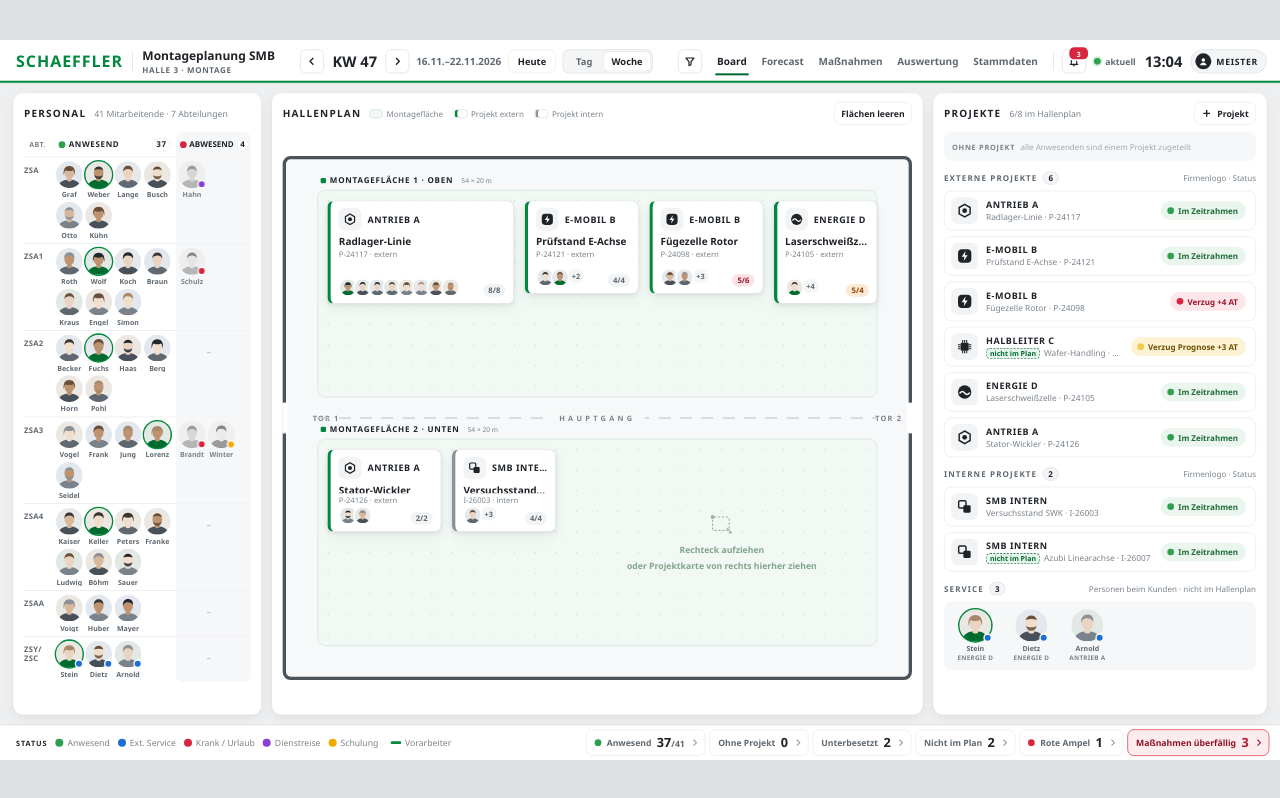
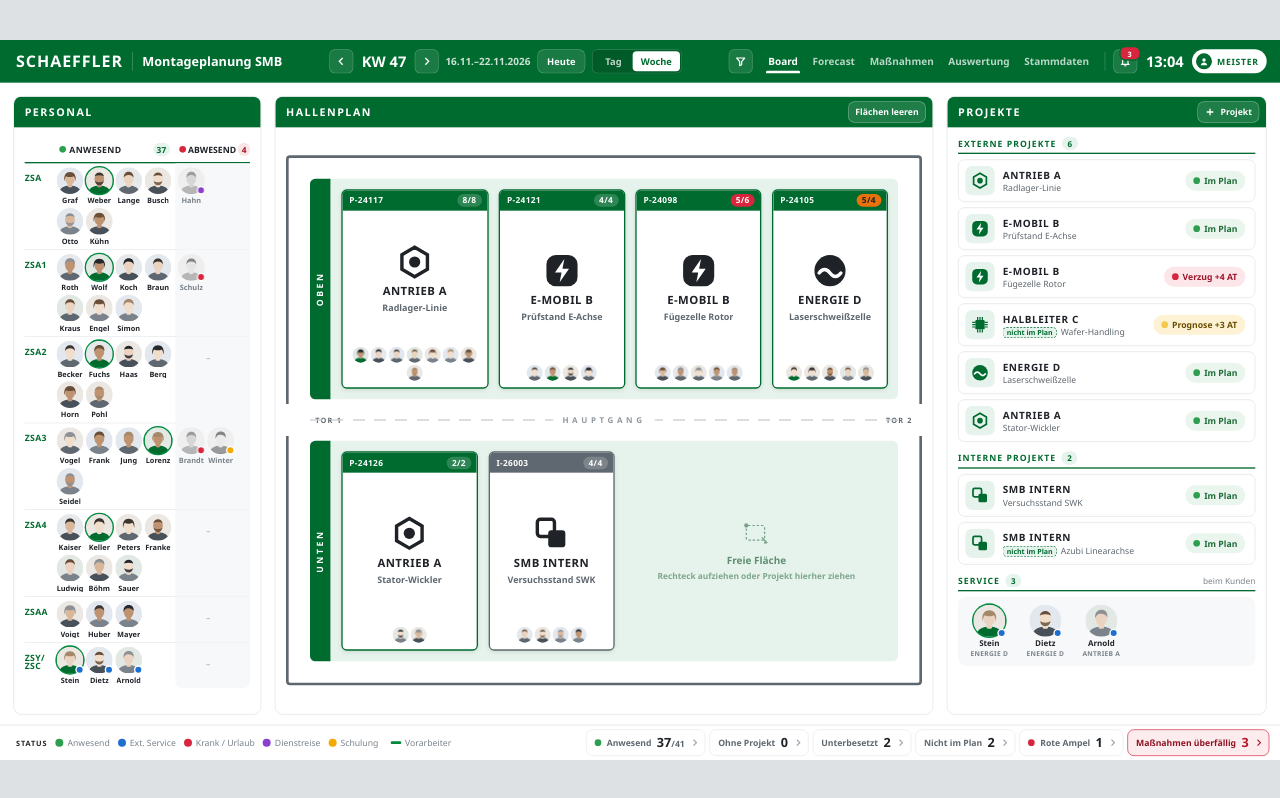
Before and after one commit to lenski84/test-data1, a plain HTML site: page montageboard/index.html in a window 1280 px wide. Drawn offline with Linux system fonts and the light colour scheme.

Commit message:
Montageboard: Corporate-Look mit kräftigem Grün, vollerer Hallenplan
Grüne Kopfzeile und Bereichs-Kopfbalken, weniger Kleintext, Projekte
füllen die Montageflächen in voller Höhe mit großem Logo und Firmennamen,
Flächen mit grünem Seitenbalken (OBEN/UNTEN), größere Projektzeilen.

Co-Authored-By: Claude Opus 5.5 <noreply@anthropic.com>
Claude-Session: https://claude.ai/code/session_01FF7tkQzNvBLpewGBDK23vb

```diff
--- a/montageboard/index.html
+++ b/montageboard/index.html
@@ -598,6 +598,101 @@ input{font:inherit}
 .pt.abs .ph-img{filter:none;opacity:1}
 .pt.abs .ph-img::before{content:"";position:absolute;inset:0;border-radius:50%;background:rgba(246,247,248,.45);-webkit-backdrop-filter:grayscale(1);backdrop-filter:grayscale(1)}
 .ph-img .sd{z-index:1}
+
+/* =====================================================================
+   DESIGN 3 – hell, kräftiges Schaeffler-Grün, große klare Blöcke
+   ===================================================================== */
+#stage{background:#FFFFFF}
+.hdr{background:var(--green-dk);box-shadow:none;color:var(--white);height:64px}
+.hdr .wordmark{color:var(--white)}
+.hdr .brand .sep{background:rgba(255,255,255,.3)}
+.hdr .app-title{color:var(--white);font-size:19px;font-weight:600}
+.hdr .app-title small,.hdr .sync{display:none}
+.hdr .icon-btn,.hdr .btn{background:rgba(255,255,255,.1);border-color:rgba(255,255,255,.25);color:var(--white)}
+.hdr .kw-label{color:var(--white)}
+.hdr .kw-range{color:rgba(255,255,255,.8)}
+.hdr .seg{background:rgba(0,0,0,.15);border-color:rgba(255,255,255,.2)}
+.hdr .seg button{color:rgba(255,255,255,.75)}
+.hdr .seg button.on{background:var(--white);color:var(--green-dk);box-shadow:none}
+.hdr .tabs button{color:rgba(255,255,255,.72)}
+.hdr .tabs button.on{color:var(--white)}
+.hdr .tabs button.on::after{background:var(--white);bottom:0;height:4px;border-radius:2px 2px 0 0}
+.hdr .vsep{background:rgba(255,255,255,.25)}
+.hdr .clock{color:var(--white)}
+.hdr .role{background:var(--white);border:0;color:var(--green-dk)}
+.hdr .role span{background:var(--green-dk)}
+.badge-n{border-color:var(--green-dk)}
+
+.main{grid-template-columns:372px minmax(0,1fr) 480px;gap:20px;padding:20px 20px 16px}
+#v-board > .panel{background:var(--white);border:1px solid #DDE1E4;border-radius:12px;box-shadow:none;padding:0 16px 16px;overflow:hidden}
+.ph{height:46px;margin:0 -16px 14px;padding:0 10px 0 16px;background:var(--green-dk);color:var(--white)}
+.ph h2{font-size:16px;font-weight:700;letter-spacing:.14em;color:var(--white)}
+.ph .sub,.legend-mini{display:none!important}
+.ph .btn{background:rgba(255,255,255,.12);border-color:rgba(255,255,255,.35);color:var(--white);height:32px}
+
+/* Personal */
+.pt-h{height:40px;font-size:13px;letter-spacing:.08em;border-bottom:2px solid var(--green-dk)}
+.pt-h > span:first-child{font-size:0}
+.pt-h .c-ab{background:transparent;border-radius:0}
+.pt-h .count{background:var(--green-lt);border:0;color:var(--green-dk);font-size:12.5px}
+.pt-h .c-ab .count{background:#FBE3E6;color:#9E1528}
+.prow .dl{font-size:13px;color:var(--green-dk);font-weight:800;padding-top:16px}
+.prow .c-ab{background:#F7F8F9}
+.pt .cap{font-size:11px;color:var(--text);font-weight:600}
+
+/* Hallenplan */
+.mapwrap{align-items:flex-start}
+.map{background:#FFFFFF;border:4px solid #5F6870;border-radius:6px}
+.gate{background:var(--white)}
+.gate-l{background:transparent;color:var(--text-2);font-size:11px;font-weight:800}
+.aisle span{background:var(--white);color:#8F989F;font-size:12px}
+.fl{background:var(--green-lt)!important;border:0;border-radius:0 8px 8px 0}
+.fl.drop-ok{box-shadow:inset 0 0 0 3px var(--green)}
+.fl-band{position:absolute;background:var(--green-dk);border-radius:8px 0 0 8px;display:grid;place-items:center;pointer-events:none}
+.fl-band span{writing-mode:vertical-rl;transform:rotate(180deg);color:var(--white);font-size:13px;font-weight:800;letter-spacing:.3em}
+.fl-hint{color:#5E8E6F;font-size:15px;font-weight:700;gap:6px}
+.fl-hint span{font-size:12.5px;font-weight:600;color:#7FA58C}
+.fl-hint svg{width:44px;height:44px}
+.pr{padding:0;gap:0;border:2px solid var(--green-dk);border-left-width:2px;border-radius:8px;background:var(--white);box-shadow:0 2px 6px rgba(0,60,25,.12);overflow:hidden;display:flex;flex-direction:column}
+.pr.in{border-color:#5F6870;border-style:solid}
+.pr-h{height:30px;flex:none;background:var(--green-dk);color:var(--white);display:flex;align-items:center;justify-content:space-between;padding:0 8px 0 10px;font-size:12.5px;font-weight:700;letter-spacing:.04em}
+.pr.in .pr-h{background:#5F6870}
+.pcnt{background:rgba(255,255,255,.18);border-radius:10px;padding:1px 8px;font-size:12.5px;font-weight:800}
+.pcnt.under{background:var(--st-ab)}
+.pcnt.over{background:var(--warn);color:var(--text)}
+.pr-b{flex:1;min-height:0;display:flex;flex-direction:column;align-items:center;justify-content:center;gap:6px;padding:8px;text-align:center}
+.pr-b .mk{width:56px;height:56px;color:var(--text)}
+.pr-b .cn{font-size:17px;font-weight:800;letter-spacing:.04em;line-height:1.15;max-width:100%}
+.pr-b .pn{font-size:13.5px;font-weight:600;color:var(--text-2);max-width:100%;white-space:nowrap;overflow:hidden;text-overflow:ellipsis}
+.pr .stk{flex:none;display:flex;flex-wrap:wrap;justify-content:center;gap:3px;padding:0 6px 10px;margin:0}
+.pr .stk .av{margin:0;width:24px;height:24px;border:0}
+.pr .stk .more{margin:0;border:0}
+.pr .dim-m{left:auto;right:6px;bottom:auto;top:34px;border-radius:4px}
+.pr .del{top:36px;right:6px}
+.pr.sel{box-shadow:0 0 0 4px rgba(0,137,61,.35),0 10px 24px rgba(0,60,25,.18)}
+.pr.focus{box-shadow:0 0 0 4px var(--green)}
+.ghost{border-radius:8px}
+
+/* Projekte */
+.sec-h{height:26px;border-bottom:2px solid var(--green-dk);padding-bottom:4px}
+.sec-h h3{font-size:13px;color:var(--green-dk);letter-spacing:.12em}
+.sec-h .count{background:var(--green-lt);border:0;color:var(--green-dk)}
+.sec-h .hint{font-size:12.5px}
+.pc2{height:64px;border-color:#DDE1E4;border-radius:10px}
+.pc2 > .mk{width:44px;height:44px;padding:8px;background:var(--green-lt);color:var(--green-dk)}
+.pc2 .tx b{font-size:15px}
+.pc2 .tx span{font-size:13px;color:var(--text-2)}
+.stat{height:30px;font-size:13px;padding:0 12px}
+.svcbox{background:#F7F8F9}
+.pt.svcp .cap{font-size:12px}
+.pt .cu{font-size:10px}
+
+/* Fußleiste */
+.ftr .lg{font-size:13px}
+.gate-l{background:var(--white)!important;padding:0 6px}
+.mapwrap{align-items:center}
+.pt-h{letter-spacing:.04em}
+.pt-h > span.c-ab{gap:3px}
 @media (prefers-reduced-motion:reduce){.pt.sel,.flash{animation:none}}
 </style>
 </head>
@@ -809,17 +904,17 @@ const ZUTEILUNG = {
 /* HALLE in Metern: Umriss 60 × 50 m mit zwei Montageflächen und Hauptgang */
 const HALLE = {w:60, h:50};
 const FLAECHEN = [
-  {id:'F1', n:'Montagefläche 1 · oben',  x:3, y:3,  w:54, h:20},
-  {id:'F2', n:'Montagefläche 2 · unten', x:3, y:27, w:54, h:20},
+  {id:'F1', n:'Montagefläche oben',  k:'OBEN',  x:4, y:2,  w:54, h:21},
+  {id:'F2', n:'Montagefläche unten', k:'UNTEN', x:4, y:27, w:54, h:21},
 ];
 /* PLAN – Projekt → aufgezogenes Rechteck (Meter, Hallenkoordinaten) */
 let PLAN = {
-  'P-24117':{x:4, y:4, w:18,h:10},
-  'P-24121':{x:23,y:4, w:11,h:9},
-  'P-24098':{x:35,y:4, w:11,h:9},
-  'P-24105':{x:47,y:4, w:10,h:10},
-  'P-24126':{x:4, y:28,w:11,h:8},
-  'I-26003':{x:16,y:28,w:10,h:8},
+  'P-24117':{x:5, y:3, w:14,h:19},
+  'P-24121':{x:20,y:3, w:12,h:19},
+  'P-24098':{x:33,y:3, w:12,h:19},
+  'P-24105':{x:46,y:3, w:11,h:19},
+  'P-24126':{x:5, y:28,w:13,h:19},
+  'I-26003':{x:19,y:28,w:12,h:19},
 };
 
 /* Stammdaten-Abruf per Projektnummer (fiktive ERP-Antworten) */
@@ -951,24 +1046,22 @@ function renderMap(){
   let html = `
     <span class="gate" style="top:${pc(23.5,50)};height:${pc(3,50)};left:-6px;width:8px"></span><span class="gate-l" style="left:34px;top:${pc(25,50)};transform:translateY(-50%)">TOR 1</span>
     <span class="gate" style="top:${pc(23.5,50)};height:${pc(3,50)};right:-6px;width:8px"></span><span class="gate-l" style="right:4px;top:${pc(25,50)};transform:translateY(-50%)">TOR 2</span>
-    <div class="aisle" style="${box({x:3,y:23,w:54,h:4})}"><span style="writing-mode:horizontal-tb;transform:none">HAUPTGANG</span></div>`;
+    <div class="aisle" style="${box({x:2,y:23,w:56,h:4})}"><span style="writing-mode:horizontal-tb;transform:none">HAUPTGANG</span></div>`;
   FLAECHEN.forEach(f=>{
-    html += `<div class="fl" data-fl="${f.id}" style="${box(f)};background-image:linear-gradient(to right,#EEF0F2 1px,transparent 1px),linear-gradient(to bottom,#EEF0F2 1px,transparent 1px);background-size:${100/(f.w/2)}% ${100/(f.h/2)}%">
-      <span class="fl-l">${f.n}<small>${f.w} × ${f.h} m</small></span></div>`;
+    html += `<div class="fl-band" style="${box({x:f.x-2,y:f.y,w:2,h:f.h})}"><span>${f.k}</span></div><div class="fl" data-fl="${f.id}" style="${box(f)}"></div>`;
   });
   // Hinweis auf größter freier Zone
-  const hz = [{x:28,y:29,w:28,h:16},{x:4,y:37,w:22,h:9},{x:25,y:15,w:31,h:7}].find(z=>frei(z));
-  if(hz) html += `<div class="fl-hint" style="${box(hz)}">${ICO.draw}Rechteck aufziehen<br><span style="font-weight:600">oder Projektkarte von rechts hierher ziehen</span></div>`;
+  const hz = [{x:33,y:29,w:23,h:17},{x:5,y:29,w:25,h:17},{x:5,y:4,w:25,h:17}].find(z=>frei(z));
+  if(hz) html += `<div class="fl-hint" style="${box(hz)}">${ICO.draw}Freie Fläche<br><span>Rechteck aufziehen oder Projekt hierher ziehen</span></div>`;
   Object.entries(PLAN).forEach(([nr,r])=>{
     const pr = PR(nr); if(!pr) return;
-    const ppl = leute(nr), n = ppl.length, maxAv = Math.max(1, Math.floor((r.w*15.5-100)/20));
+    const ppl = leute(nr), n = ppl.length, maxAv = Math.max(2, Math.floor((r.w*15.7-24)/27)*2);
     const vis = ppl.length>maxAv ? maxAv-1 : maxAv;
     const stk = ppl.slice(0,vis).map(p=>`<span class="av ph-${p.id}" draggable="true" data-pid="${p.id}" data-tip="${personTip(p)}"></span>`).join('') + (ppl.length>vis?`<span class="more">+${ppl.length-vis}</span>`:'');
     html += `<div class="pr ${pr.kl==='intern'?'in':''} ${S.selRect===nr?'sel':''} ${S.focus===nr?'focus':''}" data-nr="${nr}" style="${box(r)}" data-tip="${pr.nr} ${pr.nm} · ${LOGO[pr.c].n}\nFläche ${r.w} × ${r.h} m · Personal ${n}/${pr.soll}">
-      <span class="dim-m">${r.w} × ${r.h} m</span>
-      <div class="co">${mk(pr.c)}<b>${LOGO[pr.c].n}</b></div>
-      <div class="pn">${pr.nm}</div><div class="nr2">${nr} · ${pr.kl}</div>
-      <div class="ft"><span class="stk">${stk}</span><span class="cnt ${n<pr.soll?'under':n>pr.soll?'over':''}">${n}/${pr.soll}</span></div>
+      <div class="pr-h"><span>${nr}</span><span class="pcnt ${n<pr.soll?'under':n>pr.soll?'over':''}">${n}/${pr.soll}</span></div>
+      <div class="pr-b"><span class="mk">${LOGO[pr.c].svg}</span><b class="cn">${LOGO[pr.c].n}</b><span class="pn">${pr.nm}</span></div>
+      <div class="stk">${stk}</div><span class="dim-m">${r.w} × ${r.h} m</span>
       <button class="del" data-del="${nr}" aria-label="Aus dem Plan nehmen" data-tip="Aus dem Plan nehmen">${ICO.x}</button><span class="rz" data-tip="Größe ändern"></span></div>`;
   });
   if(S.ghost) html += `<div class="ghost ${S.ghost.bad?'bad':''}" style="${box(S.ghost)}">${S.ghost.w} × ${S.ghost.h} m</div>`;
@@ -983,24 +1076,24 @@ function renderProjects(){
   const ohne = MITARBEITER.filter(p=>istAnw(p) && !ZUTEILUNG[p.id]);
   const nPlan = PROJEKTE.filter(p=>p.kl!=='service' && imPlan(p)).length, nHalle = PROJEKTE.filter(p=>p.kl!=='service').length;
   $('#projSub').textContent = `${nPlan}/${nHalle} im Hallenplan`;
-  let html = `<div class="ohne ${ohne.length?'has':''}" id="ohne" data-drop="ohne"><span class="l">Ohne Projekt</span>
+  let html = `<div class="ohne ${ohne.length?'has':''}" ${ohne.length?'':'hidden'} id="ohne" data-drop="ohne"><span class="l">Ohne Projekt</span>
     ${ohne.length ? ohne.map(p=>`<span class="ph-img ph-${p.id}" style="width:28px;height:28px" draggable="true" data-pid="${p.id}" data-tip="${personTip(p)}"><i class="sd ${STATUS[p.s].c}"></i></span>`).join('') : '<span class="t">alle Anwesenden sind einem Projekt zugeteilt</span>'}</div>`;
-  [['extern','Externe Projekte','Firmenlogo · Status'],['intern','Interne Projekte','Firmenlogo · Status']].forEach(([k,l,hint])=>{
+  [['extern','Externe Projekte',''],['intern','Interne Projekte','']].forEach(([k,l,hint])=>{
     const list = PROJEKTE.filter(p=>p.kl===k);
     html += `<div class="sec"><div class="sec-h"><h3>${l}</h3><span class="count">${list.length}</span><span class="hint">${hint}</span></div><div class="plist2">${list.map(zeile).join('')}</div></div>`;
   });
   const svc = MITARBEITER.filter(p=>p.s==='ex');
-  html += `<div class="sec"><div class="sec-h"><h3>Service</h3><span class="count">${svc.length}</span><span class="hint">Personen beim Kunden · nicht im Hallenplan</span></div>
+  html += `<div class="sec"><div class="sec-h"><h3>Service</h3><span class="count">${svc.length}</span><span class="hint">beim Kunden</span></div>
     <div class="svcbox" data-drop="svc">${svc.map(p=>{ const pr=PR(ZUTEILUNG[p.id]);
       return `<div class="pt svcp ${S.sel===p.id?'sel':''}" draggable="true" data-pid="${p.id}" data-tip="${personTip(p)}">${foto(p)}<span class="cap">${surname(p.n)}</span><span class="cu">${pr?LOGO[pr.c].n:''}</span></div>`; }).join('') || '<span class="t">niemand im externen Service</span>'}</div></div>`;
   box2.innerHTML = html;
 }
 function zeile(pr){
   const f = forecast(pr), d = f.amp[2];
-  const st = d==='g' ? 'Im Zeitrahmen' : d==='y' ? `Verzug Prognose +${pr.verzug.at} AT` : `Verzug +${pr.verzug.at} AT`;
+  const st = d==='g' ? 'Im Plan' : d==='y' ? `Prognose +${pr.verzug.at} AT` : `Verzug +${pr.verzug.at} AT`;
   return `<article class="pc2 ${S.focus===pr.nr?'focus':''}" data-nr="${pr.nr}" draggable="true" data-tip="${pr.nr} ${pr.nm} · Phase ${pr.cur} · bis ${pr.to}\nPersonal Ist ${ist(pr)} / Soll ${pr.soll}${imPlan(pr)?'':'\nNoch nicht im Hallenplan – auf eine Montagefläche ziehen'}">
     <span class="mk">${LOGO[pr.c].svg}</span>
-    <div class="tx"><b>${LOGO[pr.c].n}</b><span>${imPlan(pr)?'':'<em class="np">nicht im Plan</em>'}${pr.nm} · ${pr.nr}</span></div>
+    <div class="tx"><b>${LOGO[pr.c].n}</b><span>${imPlan(pr)?'':'<em class="np">nicht im Plan</em>'}${pr.nm}</span></div>
     <span class="stat ${d}"><i></i>${st}</span></article>`;
 }
 
@@ -1444,7 +1537,7 @@ stage.addEventListener('drop', e=>{
   }
   // Projektkarte auf Fläche → Standardrechteck an der Abwurfstelle
   const pr = PR(d.nr), m = toM(e), f = FLAECHEN.find(x=>m.y>=x.y&&m.y<=x.y+x.h) || (m.y<25?FLAECHEN[0]:FLAECHEN[1]);
-  const sz = PLAN[d.nr] ? {w:PLAN[d.nr].w,h:PLAN[d.nr].h} : {w:Math.max(8,Math.min(14,pr.soll*2+4)), h:8};
+  const sz = PLAN[d.nr] ? {w:PLAN[d.nr].w,h:PLAN[d.nr].h} : {w:12, h:f.h-2};
   const r = freiePos(f, sz.w, sz.h, m.x, m.y, d.nr);
   if(!r){ toast('Kein freier Platz in dieser Größe – Rechteck selbst aufziehen'); return; }
   platzieren(d.nr, r);
```
Also changed, not shown: montageboard/vorschau/1-board.png, montageboard/vorschau/2-rechteck-aufziehen.png, montageboard/vorschau/3-projekt-zuordnen.png, montageboard/vorschau/4-person-popup.png, montageboard/vorschau/5-abwesend-melden.png, montageboard/vorschau/6-forecast.png, montageboard/vorschau/7-auswertung.png.
